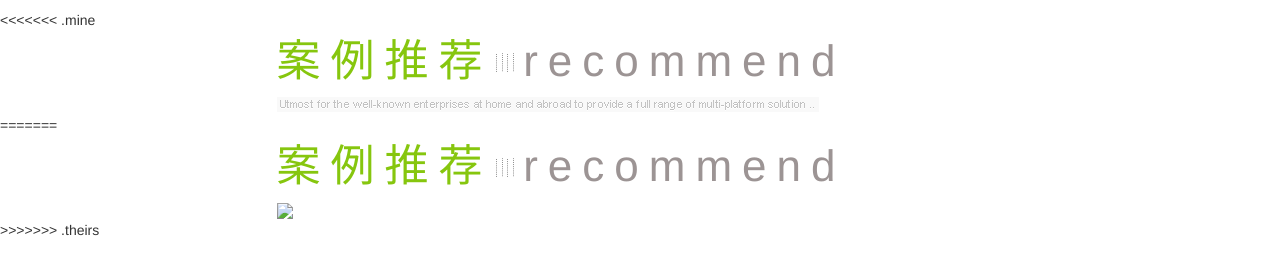
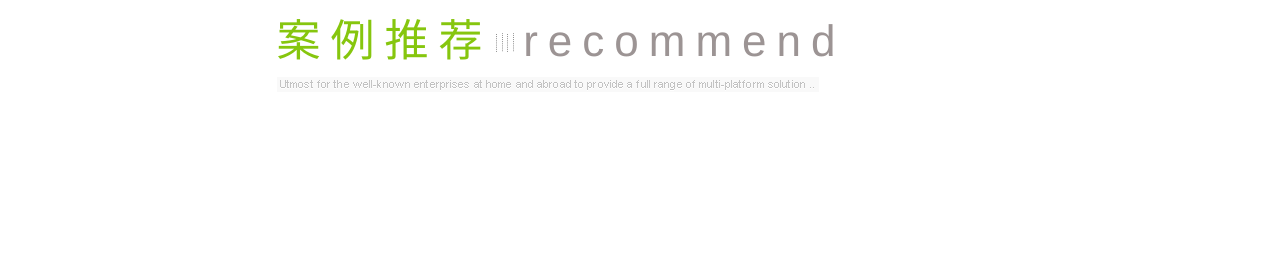
Before and after one commit to winljm001/die, a plain HTML site: page zhaosheji/index.html in a window 1280 px wide. Shown: the part 79-352 px from the top of the page. Drawn offline with Linux system fonts and the light colour scheme.

Commit message:
修改index

```diff
--- a/zhaosheji/index.html
+++ b/zhaosheji/index.html
@@ -36,12 +36,6 @@
 	</nav>
 	<script src="js/jquery.min.js"></script>
 	<script src="js/bootstrap.js"></script>
-	<script>
-	// $(function(){
-	// 	alert();
-	// })
-	</script>
-<<<<<<< .mine
     <!--内容标题-->
     <div class="content_title">
     	<div class="content_title_main">
@@ -53,18 +47,5 @@
         <img src="img/pic_one.png">
 
     </div>
-=======
-    <!--内容标题-->
-    <div class="content_title">
-    	<div class="content_title_main">
-            <span class="green">案例推荐</span>
-            <img src="img/content_pic.png">
-            <img src="img/content_pic.png">
-            <span class="white">recommend</span>
-        </div>
-        <img src="img/index_pic_one.png">
-
-    </div>
->>>>>>> .theirs
 </body>
 </html>
```
